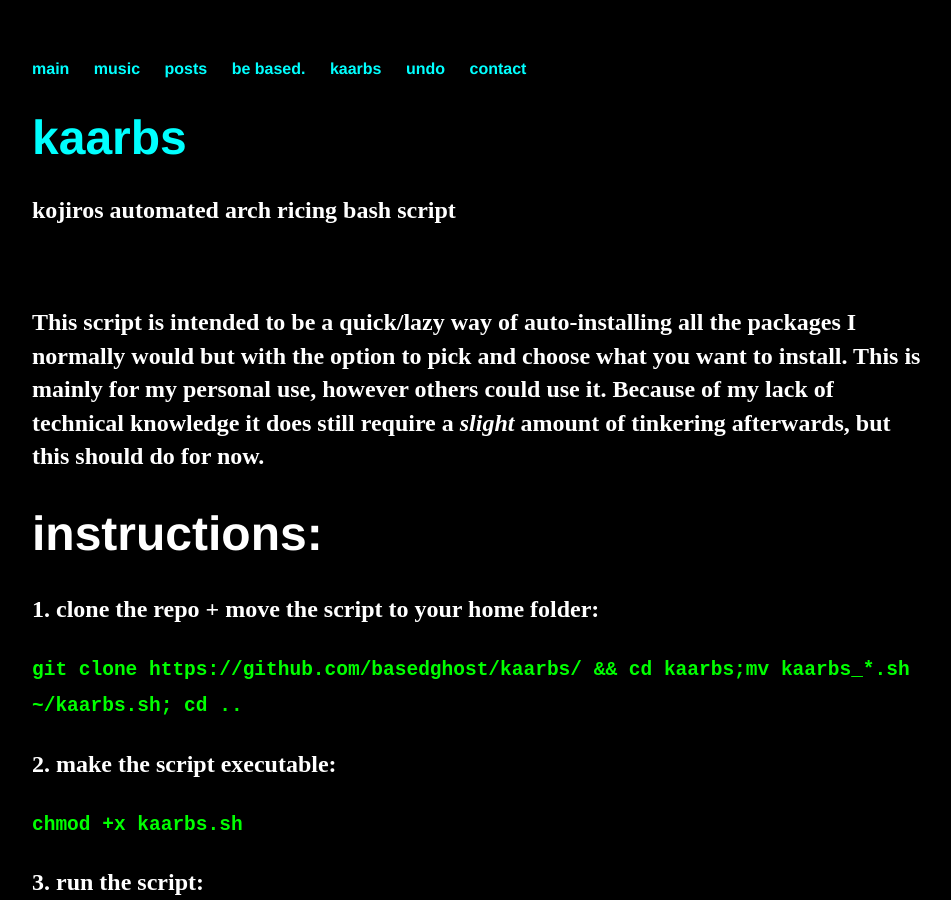
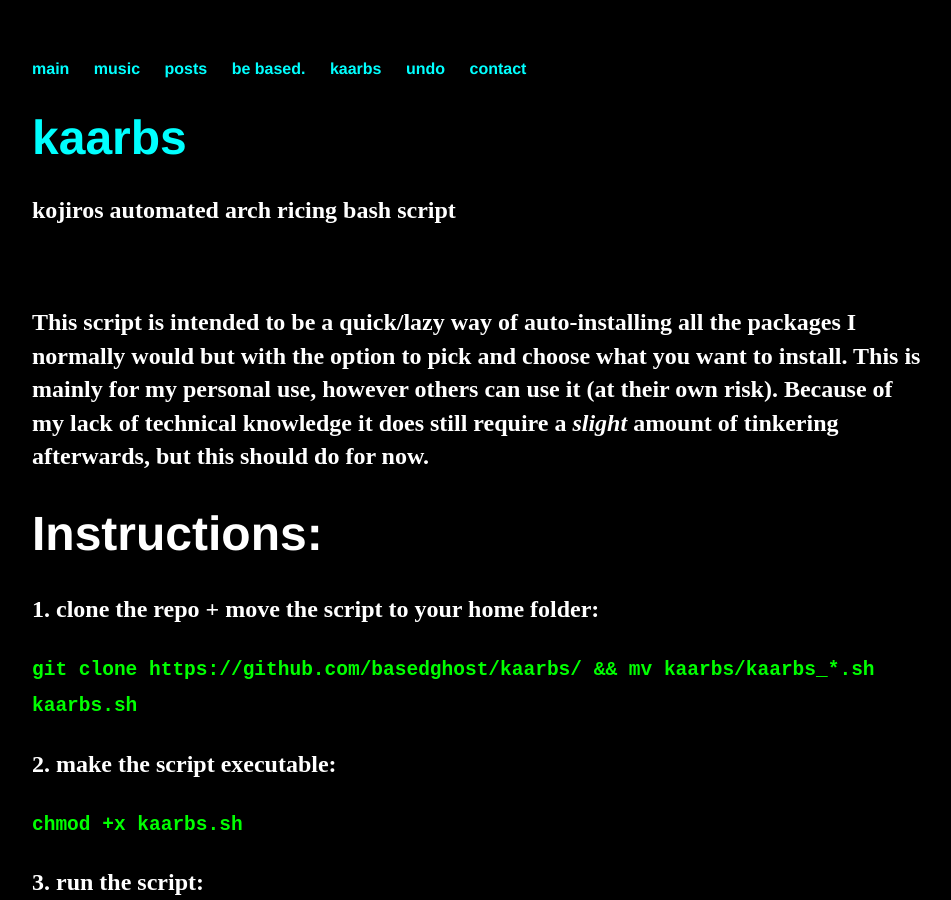
Before and after one commit to whiteVHS/whiteVHS.github.io, a Jekyll site: the page built from kaarbs/index.html, in a window 1280 px wide and 900 px high. Shown: the whole window, without its empty margins (160-1111 px from the left). Built offline with Jekyll 4.4.1, drawn with Linux system fonts in a browser that asks for light colours; some of the changed text lies outside the part shown.

Commit message:
Update index.html

```diff
--- a/kaarbs/index.html
+++ b/kaarbs/index.html
@@ -6,10 +6,10 @@
   <h1><strong><a href="https://github.com/basedghost/kaarbs" target="_blank" rel="noopener noreferrer">kaarbs</strong></a></h1>
   <h2><b>kojiros automated arch ricing bash script<b></h2>
   <p style="color:black">you just lost the game</p>
-  <p style="color:white">This script is intended to be a quick/lazy way of auto-installing all the packages I normally would but with the option to pick and choose what you want to install. This is mainly for my personal use, however others could use it. Because of my lack of technical knowledge it does still require a <em>slight</em> amount of tinkering afterwards, but this should do for now.</p>
-  <h1>instructions:</h1>
+  <p style="color:white">This script is intended to be a quick/lazy way of auto-installing all the packages I normally would but with the option to pick and choose what you want to install. This is mainly for my personal use, however others can use it (at their own risk). Because of my lack of technical knowledge it does still require a <em>slight</em> amount of tinkering afterwards, but this should do for now.</p>
+  <h1>Instructions:</h1>
     <p style="color:white">1. clone the repo + move the script to your home folder:</p>
-    <p style="color:lime"><code>git clone https://github.com/basedghost/kaarbs/ && cd kaarbs;mv kaarbs_*.sh ~/kaarbs.sh; cd ..</code></p>
+    <p style="color:lime"><code>git clone https://github.com/basedghost/kaarbs/ && mv kaarbs/kaarbs_*.sh kaarbs.sh</code></p>
     <p style="color:white">2. make the script executable:</p>
     <p style="color:lime"><code>chmod +x kaarbs.sh</code></p>
     <p style="color:white">3. run the script:</p>
@@ -24,9 +24,6 @@
     <p style="color:lime"><code>"Defaults lecture=always"</code></p>
     <p style="color:lime"><code>"Defaults lecture_file=~/lecture"</code></p>
     <p style="color:white">- If you'd like to use animated cursors, use the program lxappearance to choose between them.</p>
-    <p style="color:white">- If you have <a href="https://wiki.archlinux.org/title/Lightdm" target="_blank" rel="noopener noreferrer">LightDM</a> as your display manager and would like to use the <a href="https://github.com/manilarome/lightdm-webkit2-theme-glorious" target="_blank" rel="noopener noreferrer">custom login theme</a>, edit your <code>/etc/lightdm/lightdm.conf</code> file and add this line:</p>
-    <p style="color:lime"><code>greeter-session=lightdm-webkit2-greeter</code></p>
-    <p style="color:white">You can configure the theme further by editing <code>/etc/lightdm/lightdm-webkit2-greeter.conf.</code></p>
     <p style="color:white">- If you installed Steam and would like to use Proton-GE, download the latest release <a href="https://github.com/GloriousEggroll/proton-ge-custom/releases/latest/" target="_blank" rel="noopener noreferrer">here</a> and extract it to this path:<code>~/.local/share/Steam/compatibilitytools.d/</code></p>
     <p style="color:white">- If you installed virt-manager, you must edit your <code>/etc/libvirt/libvirtd.conf</code> and uncomment:</p><p style="color:lime"><code>unix_sock_group</code><br><code>unix_sock_ro_perms</code></p><p style="color:white">and</p><p style="color:lime"><code>unix_sock_rw_perms</code></p><p style="color:white">Then run: </p><p style="color:lime"><code>sudo usermod -aG libvirt $(whoami)</code></p><p style="color:white"> and reboot. </p><p style="color:lime"><code>systemctl reboot</code></p>
     </div><!-- /.blurb -->
```
